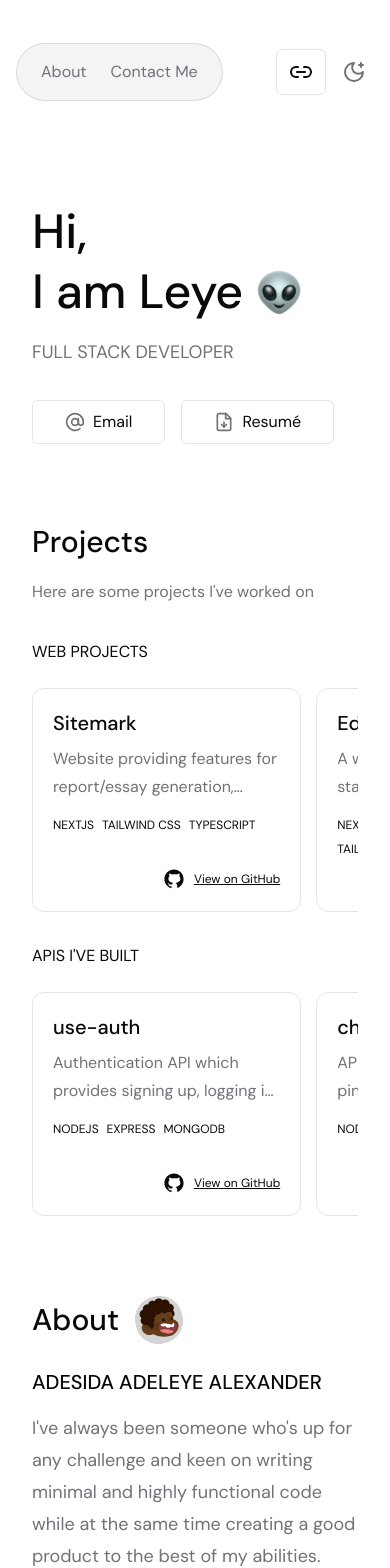
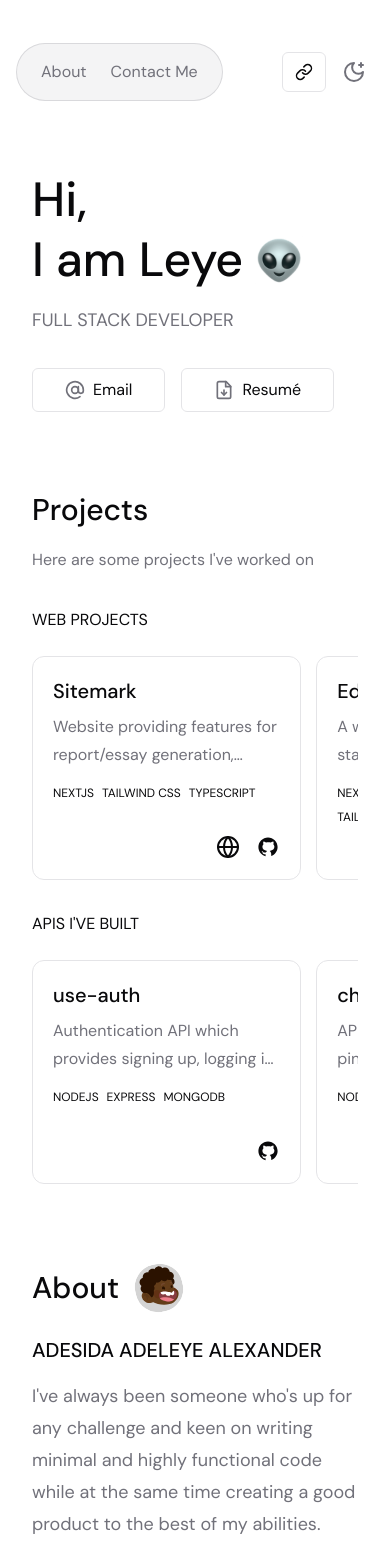
Before and after one commit to usernameisleye/v1, a React (Vite) app: page / in a window 390 px wide. Shown: the top 1568 px of the page. Built offline with nearby package versions, Linux system fonts and the light colour scheme.

Commit message:
made updates

```diff
--- a/src/App.tsx
+++ b/src/App.tsx
@@ -46,7 +46,7 @@ function App() {
       <main id="main-content" className="mx-auto max-w-7xl">
         <Navbar />
         <div className="container relative">
-          <header className="my-16">
+          <header className="my-8 md:my-16">
             <div>
               <Heading typeStyle="heading-4xl">
                 Hi,{" "}
--- a/src/components/Footer.tsx
+++ b/src/components/Footer.tsx
@@ -1,6 +1,6 @@
 import { Clock2, Navigation } from "lucide-react"
 import { useEffect, useState } from "react"
-import { GitHub, Heading, LinkedIn, Paragraph, TextLink, Twitter } from "."
+import { AtSign, Heading, LinkedIn, Paragraph, TextLink, Twitter } from "."
 
 const Footer = () => {
   const [time, setTime] = useState(new Date())
@@ -12,9 +12,9 @@ const Footer = () => {
 
   const links = [
     {
-      href: "https://github.com/usernameisleye",
-      Icon: GitHub,
-      title: "GitHub",
+      href: "mailto:adeleyeadesida@gmail.com",
+      Icon: AtSign,
+      title: "Email",
     },
     {
       href: "https://twitter.com/usernameisleye",
@@ -57,7 +57,7 @@ const Footer = () => {
 
         <div className="flex flex-wrap items-center justify-end gap-8 text-xs md:gap-4">
           <div className="flex select-none items-center gap-2 hover:text-foreground">
-            <span className="font-mono tracking-wider">
+            <time className="font-mono tracking-wider">
               {time.toLocaleTimeString("en-US", {
                 timeZone: "Africa/Lagos",
                 hour: "numeric",
@@ -65,7 +65,7 @@ const Footer = () => {
                 second: "numeric",
                 hour12: true,
               })}
-            </span>
+            </time>
             <Clock2 size={15} />
           </div>
 
--- a/src/components/Icons.tsx
+++ b/src/components/Icons.tsx
@@ -174,3 +174,20 @@ export const LinkedIn = ({ className }: { className?: string }) => {
     </svg>
   )
 }
+export const AtSign = ({ className }: { className?: string }) => {
+  return (
+    <svg
+      xmlns="http://www.w3.org/2000/svg"
+      viewBox="0 0 24 24"
+      fill="none"
+      stroke="currentColor"
+      strokeWidth="2"
+      strokeLinecap="round"
+      strokeLinejoin="round"
+      className={cn("select-none", className)}
+    >
+      <circle cx="12" cy="12" r="4" />
+      <path d="M16 8v5a3 3 0 0 0 6 0v-1a10 10 0 1 0-4 8" />
+    </svg>
+  )
+}
--- a/src/components/Navbar.tsx
+++ b/src/components/Navbar.tsx
@@ -1,4 +1,4 @@
-import { Link2 } from "lucide-react"
+import { Link } from "lucide-react"
 import { GitHub, LinkedIn, TextLink, Theme, Twitter } from "."
 import {
   Menubar,
@@ -71,10 +71,10 @@ const LinksMenu = () => {
       <MenubarMenu>
         <MenubarTrigger className="cursor-pointer">
           <div className="block py-1 md:hidden">
-            <Link2 />
+            <Link size={18} />
           </div>
           <div className="hidden items-center gap-2 p-1 md:flex">
-            <Link2 size={15} />
+            <Link size={18} />
             <span>Links</span>
           </div>
         </MenubarTrigger>
--- a/src/components/Project.tsx
+++ b/src/components/Project.tsx
@@ -1,4 +1,5 @@
 import { ProjectType } from "@/types"
+import { Globe } from "lucide-react"
 import { GitHub, Heading, Paragraph, TextLink } from "."
 
 const Project = ({ project }: { project: ProjectType }) => {
@@ -27,11 +28,19 @@ const Project = ({ project }: { project: ProjectType }) => {
           </div>
         </TextLink>
 
-        <div className="ml-auto mt-4">
+        <div className="ml-auto mt-4 flex gap-4 lg:block lg:gap-0">
+          {link && (
+            <TextLink href={link} className="flex items-center gap-2 lg:hidden">
+              <Globe />
+            </TextLink>
+          )}
+          {/* ------- */}
           {gitHub && (
             <TextLink href={gitHub} className="git flex items-center gap-2">
               <GitHub className="w-6" />
-              <span className="text-xs underline">View on GitHub</span>
+              <span className="hidden text-xs underline lg:block">
+                View on GitHub
+              </span>
             </TextLink>
           )}
         </div>
--- a/src/components/index.ts
+++ b/src/components/index.ts
@@ -2,7 +2,7 @@ import About from "./About"
 import Cursor from "./Cursor"
 import Footer from "./Footer"
 import Heading from "./Heading"
-import { Alien, GitHub, Leye, LinkedIn, Twitter } from "./Icons"
+import { Alien, AtSign, GitHub, Leye, LinkedIn, Twitter } from "./Icons"
 import Navbar from "./Navbar"
 import Paragraph from "./Paragraph"
 import Preloader from "./Preloader"
@@ -16,6 +16,7 @@ import { Button } from "./ui/Button"
 export {
   About,
   Alien,
+  AtSign,
   Button,
   Cursor,
   Footer,
```
